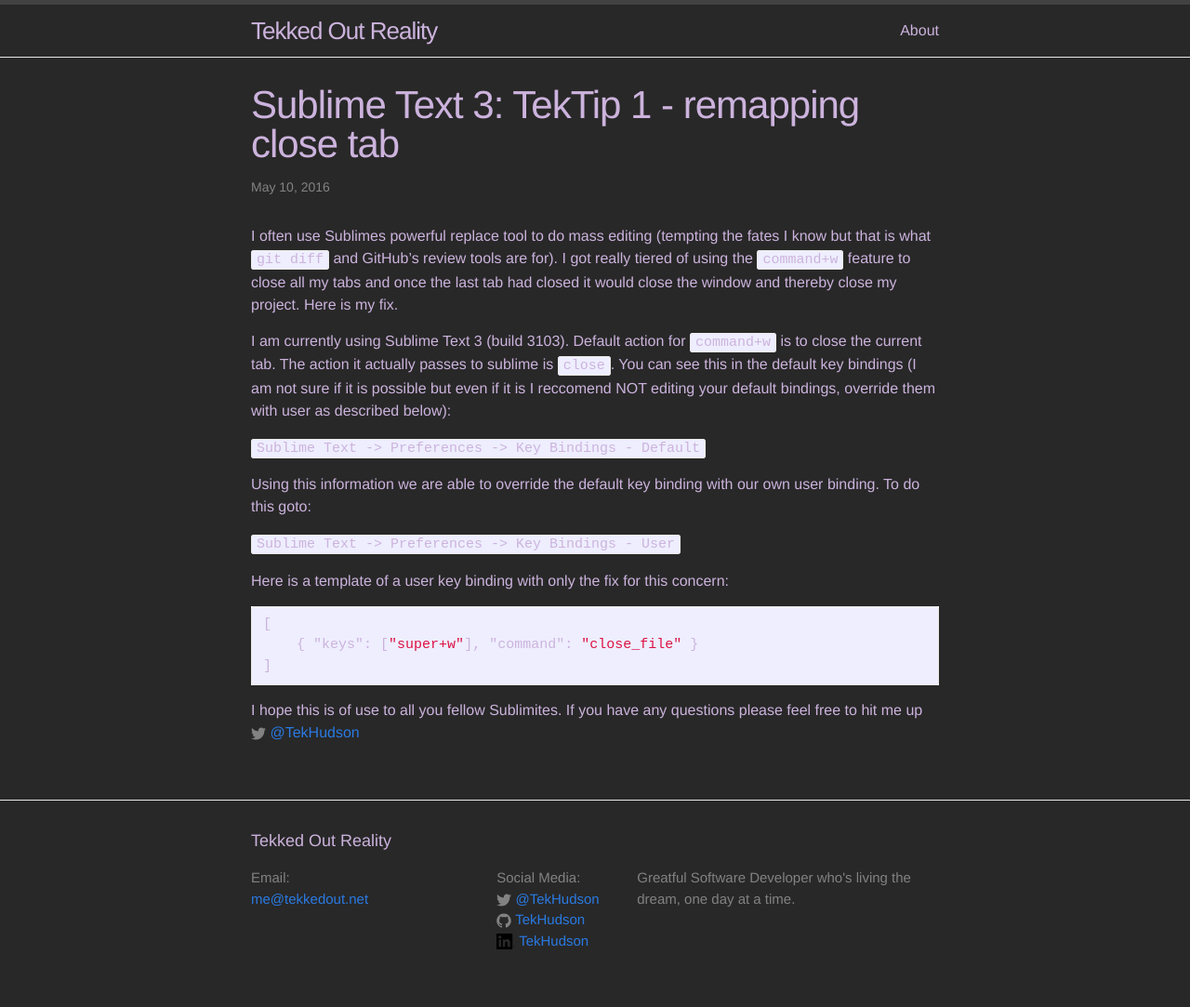
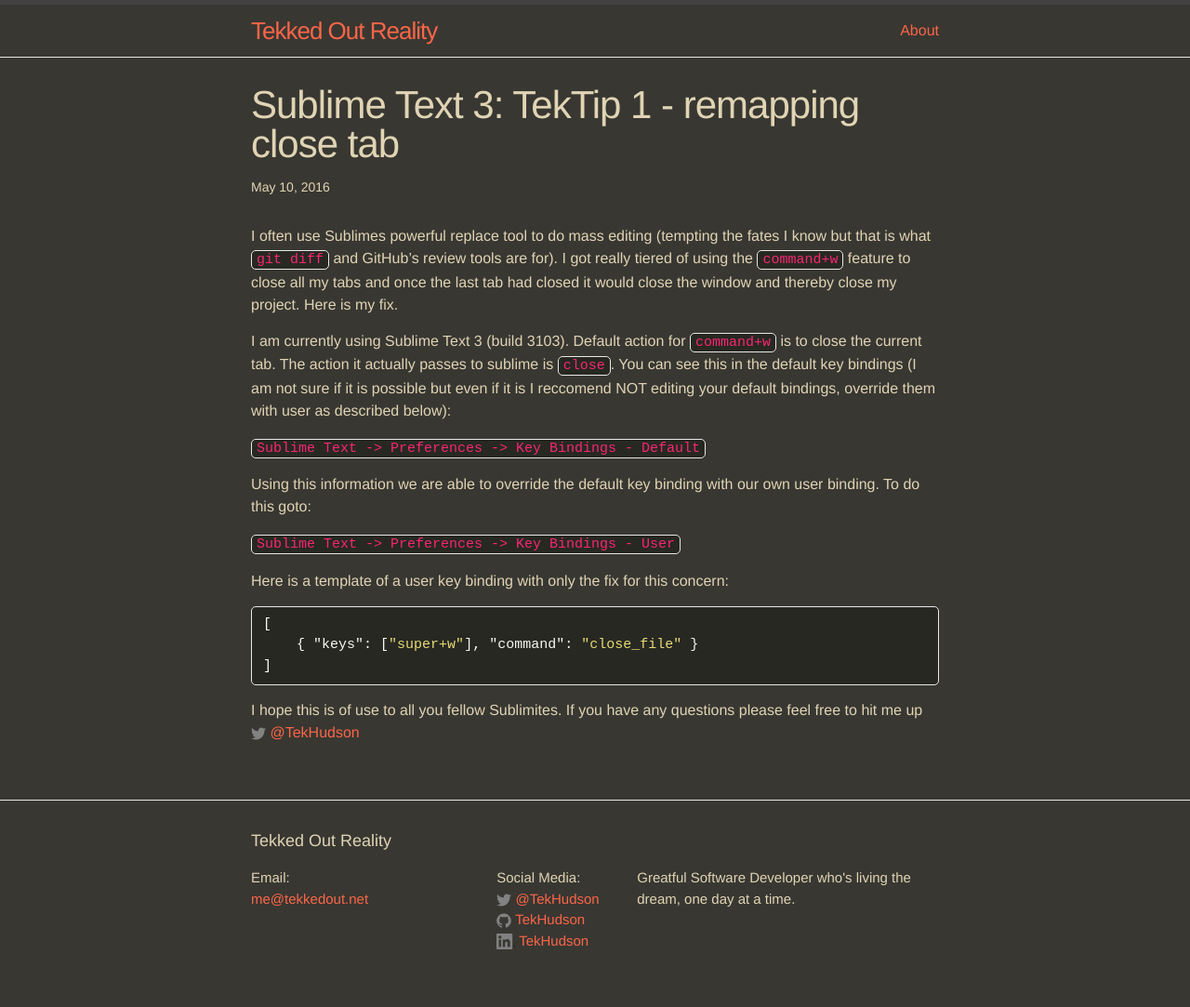
Before and after one commit to tekHudson/blog.tekkedout.net, a Jekyll site: the page built from _posts/2016-05-09-sublime-tektip-1.markdown, in a window 1280 px wide. Shown: the whole page at 93% size. Built offline with Jekyll 4.4.1, drawn with Linux system fonts in a browser that asks for light colours.

Commit message:
Massive css changes

```diff
--- a/_includes/linkedin-link.html
+++ b/_includes/linkedin-link.html
@@ -1,4 +1,4 @@
 <a href="https://www.linkedin.com/in/{{ include.username }}">
-    <img src="/images/linkedin-black-66px.png" width="20px" />
+    <img src="/images/linkedin-grey-66px.png" width="20px" />
     <span class="username">{{ include.username }}</span>
 </a>
--- a/_sass/_base.scss
+++ b/_sass/_base.scss
@@ -94,12 +94,8 @@
     color: $brand-color;
     text-decoration: none;
 
-    &:visited {
-        color: darken($brand-color, 15%);
-    }
-
     &:hover {
-        color: $text-color;
+        color: $brand-color;
         text-decoration: underline;
     }
 }
@@ -129,10 +125,11 @@
  */
 pre,
 code {
+    color: #F92672;
     font-size: 15px;
     border: 1px solid $grey-color-light;
-    border-radius: 3px;
-    background-color: #eef;
+    border-radius: 5px;
+    background-color: #272822;
 }
 
 code {
--- a/_sass/_layout.scss
+++ b/_sass/_layout.scss
@@ -20,7 +20,7 @@
 
     &,
     &:visited {
-        color: $text-color;
+        color: $brand-color;
     }
 }
 
@@ -33,7 +33,6 @@
     }
 
     .page-link {
-        color: $text-color;
         line-height: $base-line-height;
 
         // Gaps between nav items, but not on the last one
@@ -115,7 +114,6 @@
 
 .footer-col-wrapper {
     font-size: 15px;
-    color: $grey-color;
     margin-left: -$spacing-unit / 2;
     @extend %clearfix;
 }
@@ -186,7 +184,6 @@
 
 .post-meta {
     font-size: $small-font-size;
-    color: $grey-color;
 }
 
 .post-link {
--- a/_sass/_syntax-highlighting.scss
+++ b/_sass/_syntax-highlighting.scss
@@ -2,70 +2,75 @@
  * Syntax highlighting styles
  */
 .highlight {
-    background: #fff;
     @extend %vertical-rhythm;
 
     .highlighter-rouge & {
-      background: #eef;
+        background: #eef;
     }
 
-    .c     { color: #998; font-style: italic } // Comment
-    .err   { color: #a61717; background-color: #e3d2d2 } // Error
-    .k     { font-weight: bold } // Keyword
-    .o     { font-weight: bold } // Operator
-    .cm    { color: #998; font-style: italic } // Comment.Multiline
-    .cp    { color: #999; font-weight: bold } // Comment.Preproc
-    .c1    { color: #998; font-style: italic } // Comment.Single
-    .cs    { color: #999; font-weight: bold; font-style: italic } // Comment.Special
-    .gd    { color: #000; background-color: #fdd } // Generic.Deleted
-    .gd .x { color: #000; background-color: #faa } // Generic.Deleted.Specific
-    .ge    { font-style: italic } // Generic.Emph
-    .gr    { color: #a00 } // Generic.Error
-    .gh    { color: #999 } // Generic.Heading
-    .gi    { color: #000; background-color: #dfd } // Generic.Inserted
-    .gi .x { color: #000; background-color: #afa } // Generic.Inserted.Specific
-    .go    { color: #888 } // Generic.Output
-    .gp    { color: #555 } // Generic.Prompt
-    .gs    { font-weight: bold } // Generic.Strong
-    .gu    { color: #aaa } // Generic.Subheading
-    .gt    { color: #a00 } // Generic.Traceback
-    .kc    { font-weight: bold } // Keyword.Constant
-    .kd    { font-weight: bold } // Keyword.Declaration
-    .kp    { font-weight: bold } // Keyword.Pseudo
-    .kr    { font-weight: bold } // Keyword.Reserved
-    .kt    { color: #458; font-weight: bold } // Keyword.Type
-    .m     { color: #099 } // Literal.Number
-    .s     { color: #d14 } // Literal.String
-    .na    { color: #008080 } // Name.Attribute
-    .nb    { color: #0086B3 } // Name.Builtin
-    .nc    { color: #458; font-weight: bold } // Name.Class
-    .no    { color: #008080 } // Name.Constant
-    .ni    { color: #800080 } // Name.Entity
-    .ne    { color: #900; font-weight: bold } // Name.Exception
-    .nf    { color: #900; font-weight: bold } // Name.Function
-    .nn    { color: #555 } // Name.Namespace
-    .nt    { color: #000080 } // Name.Tag
-    .nv    { color: #008080 } // Name.Variable
-    .ow    { font-weight: bold } // Operator.Word
-    .w     { color: #bbb } // Text.Whitespace
-    .mf    { color: #099 } // Literal.Number.Float
-    .mh    { color: #099 } // Literal.Number.Hex
-    .mi    { color: #099 } // Literal.Number.Integer
-    .mo    { color: #099 } // Literal.Number.Oct
-    .sb    { color: #d14 } // Literal.String.Backtick
-    .sc    { color: #d14 } // Literal.String.Char
-    .sd    { color: #d14 } // Literal.String.Doc
-    .s2    { color: #d14 } // Literal.String.Double
-    .se    { color: #d14 } // Literal.String.Escape
-    .sh    { color: #d14 } // Literal.String.Heredoc
-    .si    { color: #d14 } // Literal.String.Interpol
-    .sx    { color: #d14 } // Literal.String.Other
-    .sr    { color: #009926 } // Literal.String.Regex
-    .s1    { color: #d14 } // Literal.String.Single
-    .ss    { color: #990073 } // Literal.String.Symbol
-    .bp    { color: #999 } // Name.Builtin.Pseudo
-    .vc    { color: #008080 } // Name.Variable.Class
-    .vg    { color: #008080 } // Name.Variable.Global
-    .vi    { color: #008080 } // Name.Variable.Instance
-    .il    { color: #099 } // Literal.Number.Integer.Long
+    pre { background-color: #272822; }
+    .hll { background-color: #272822; }
+    .c { color: #75715e } /* Comment */
+    .err { color: #960050; background-color: #1e0010 } /* Error */
+    .k { color: #66d9ef } /* Keyword */
+    .l { color: #ae81ff } /* Literal */
+    .n { color: #f8f8f2 } /* Name */
+    .o { color: #f92672 } /* Operator */
+    .p { color: #f8f8f2 } /* Punctuation */
+    .cm { color: #75715e } /* Comment.Multiline */
+    .cp { color: #75715e } /* Comment.Preproc */
+    .c1 { color: #75715e } /* Comment.Single */
+    .cs { color: #75715e } /* Comment.Special */
+    .ge { font-style: italic } /* Generic.Emph */
+    .gs { font-weight: bold } /* Generic.Strong */
+    .kc { color: #66d9ef } /* Keyword.Constant */
+    .kd { color: #66d9ef } /* Keyword.Declaration */
+    .kn { color: #f92672 } /* Keyword.Namespace */
+    .kp { color: #66d9ef } /* Keyword.Pseudo */
+    .kr { color: #66d9ef } /* Keyword.Reserved */
+    .kt { color: #66d9ef } /* Keyword.Type */
+    .ld { color: #e6db74 } /* Literal.Date */
+    .m { color: #ae81ff } /* Literal.Number */
+    .s { color: #e6db74 } /* Literal.String */
+    .na { color: #a6e22e } /* Name.Attribute */
+    .nb { color: #f8f8f2 } /* Name.Builtin */
+    .nc { color: #a6e22e } /* Name.Class */
+    .no { color: #66d9ef } /* Name.Constant */
+    .nd { color: #a6e22e } /* Name.Decorator */
+    .ni { color: #f8f8f2 } /* Name.Entity */
+    .ne { color: #a6e22e } /* Name.Exception */
+    .nf { color: #a6e22e } /* Name.Function */
+    .nl { color: #f8f8f2 } /* Name.Label */
+    .nn { color: #f8f8f2 } /* Name.Namespace */
+    .nx { color: #a6e22e } /* Name.Other */
+    .py { color: #f8f8f2 } /* Name.Property */
+    .nt { color: #f92672 } /* Name.Tag */
+    .nv { color: #f8f8f2 } /* Name.Variable */
+    .ow { color: #f92672 } /* Operator.Word */
+    .w { color: #f8f8f2 } /* Text.Whitespace */
+    .mf { color: #ae81ff } /* Literal.Number.Float */
+    .mh { color: #ae81ff } /* Literal.Number.Hex */
+    .mi { color: #ae81ff } /* Literal.Number.Integer */
+    .mo { color: #ae81ff } /* Literal.Number.Oct */
+    .sb { color: #e6db74 } /* Literal.String.Backtick */
+    .sc { color: #e6db74 } /* Literal.String.Char */
+    .sd { color: #e6db74 } /* Literal.String.Doc */
+    .s2 { color: #e6db74 } /* Literal.String.Double */
+    .se { color: #ae81ff } /* Literal.String.Escape */
+    .sh { color: #e6db74 } /* Literal.String.Heredoc */
+    .si { color: #e6db74 } /* Literal.String.Interpol */
+    .sx { color: #e6db74 } /* Literal.String.Other */
+    .sr { color: #e6db74 } /* Literal.String.Regex */
+    .s1 { color: #e6db74 } /* Literal.String.Single */
+    .ss { color: #e6db74 } /* Literal.String.Symbol */
+    .bp { color: #f8f8f2 } /* Name.Builtin.Pseudo */
+    .vc { color: #f8f8f2 } /* Name.Variable.Class */
+    .vg { color: #f8f8f2 } /* Name.Variable.Global */
+    .vi { color: #f8f8f2 } /* Name.Variable.Instance */
+    .il { color: #ae81ff } /* Literal.Number.Integer.Long */
+
+    .gh { } /* Generic Heading & Diff Header */
+    .gu { color: #75715e; } /* Generic.Subheading & Diff Unified/Comment? */
+    .gd { color: #f92672; } /* Generic.Deleted & Diff Deleted */
+    .gi { color: #a6e22e; } /* Generic.Inserted & Diff Inserted */
 }
--- a/css/main.scss
+++ b/css/main.scss
@@ -14,9 +14,9 @@
 
 $spacing-unit:     30px;
 
-$text-color:       #ccb3dd;
-$background-color: #282828;
-$brand-color:      #2a7ae2;
+$background-color: #383732;
+$text-color:       #E0D4B4;
+$brand-color:      #FB6648;
 
 $grey-color:       #828282;
 $grey-color-light: lighten($grey-color, 40%);
```
Also changed, not shown: images/linkedin-grey-66px.png (added), 8 other files.
